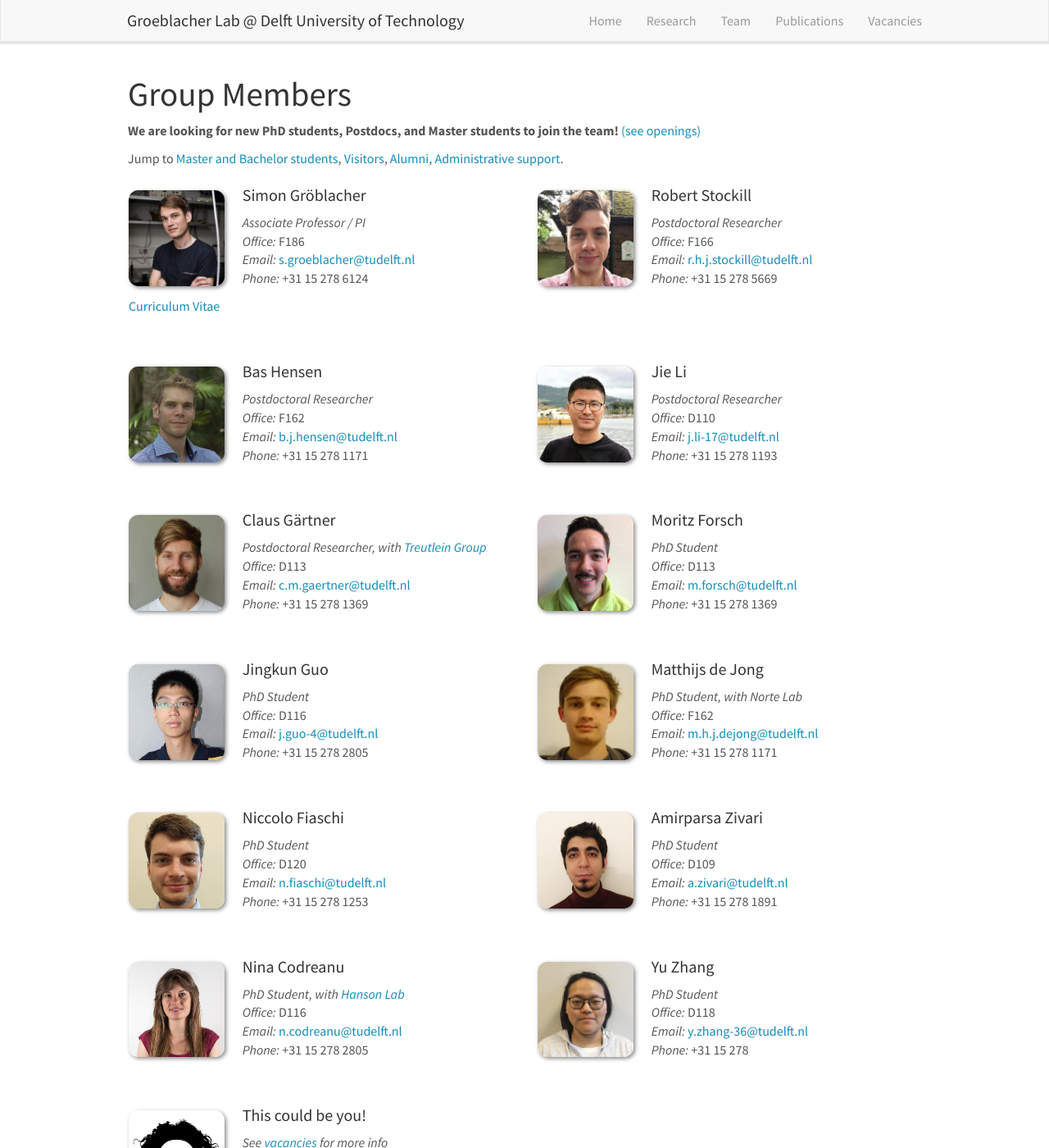
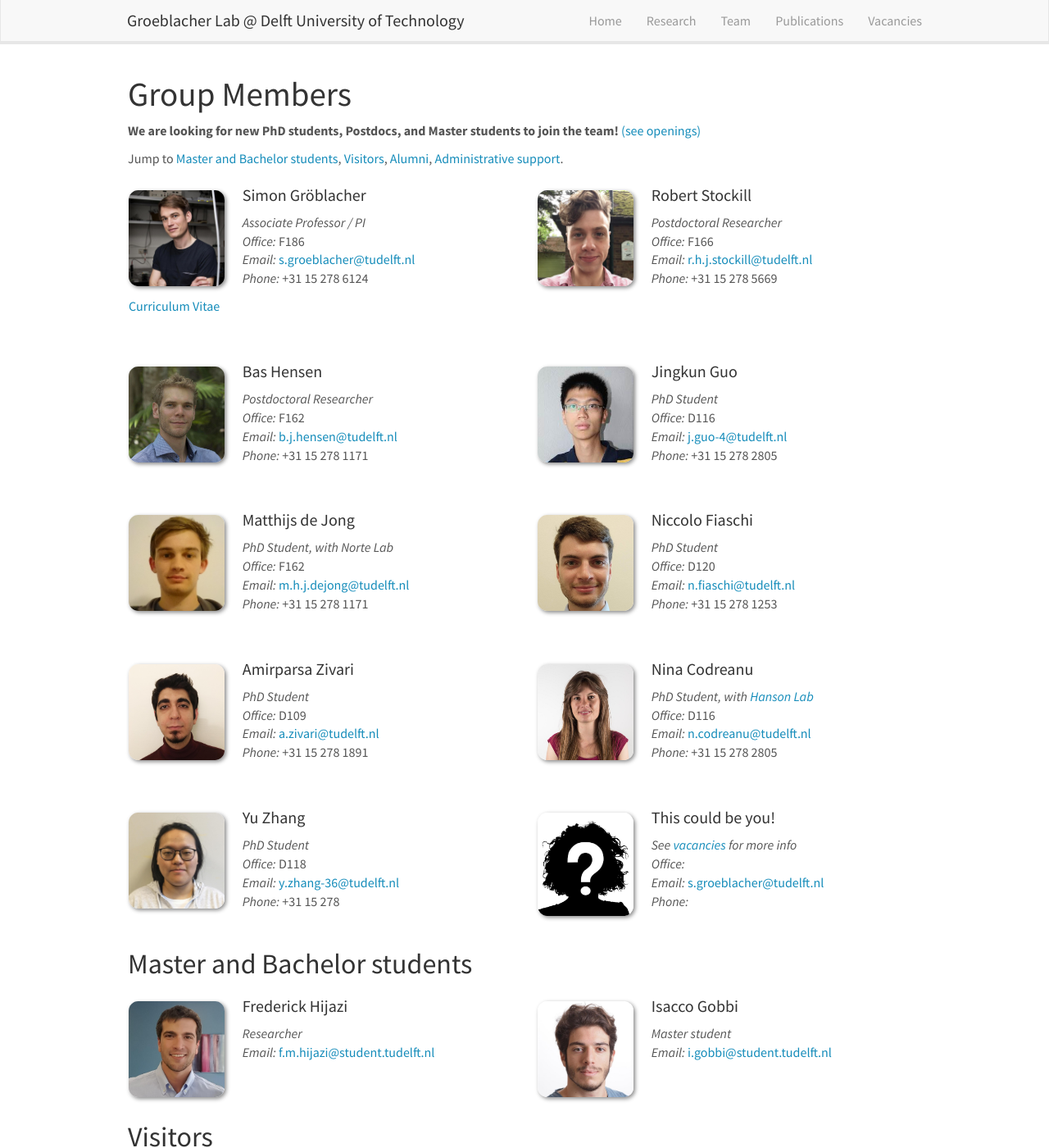
Before and after one commit to sgroeblacher/groeblacherlab, a Jekyll site: the page built from _pages/team.md, in a window 1280 px wide and 1400 px high. Shown: the whole window at 82% size. Built offline with Jekyll 4.4.1, drawn with Linux system fonts in a browser that asks for light colours; nearby versions of some CDN libraries; some of the changed text lies outside the part shown.

Commit message:
modified:   _data/alumni_phd.yml 	modified:   _data/alumni_postdoc.yml 	modified:   _data/publist.yml 	modified:   _data/team_members.yml

```diff
--- a/_data/alumni_postdoc.yml
+++ b/_data/alumni_postdoc.yml
@@ -1,3 +1,5 @@
+- name: Jie Li, now at <a href="http://www.zju.edu.cn/english/">Zhejiang University</a>
+
 - name: Stefanos Andreou
 
 - name: Richard Norte, now at <a href="https://www.tudelft.nl">TU Delft</a>
--- a/_data/team_members.yml
+++ b/_data/team_members.yml
@@ -22,31 +22,6 @@
   office: F162
   cell: +31 15 278 1171
   email: b.j.hensen@tudelft.nl
-  CV: 0
-  number_educ: 0
-
-- name: Jie Li
-  photo: Jie.jpg
-  info: Postdoctoral Researcher
-  office: D110
-  cell: +31 15 278 1193
-  email: j.li-17@tudelft.nl
-  CV: 0
-  number_educ: 0
-
-- name: Claus Gärtner
-  photo: Claus.jpg
-  info: Postdoctoral Researcher, with <a href="https://atom.physik.unibas.ch">Treutlein Group</a>
-  office: D113
-  cell: +31 15 278 1369
-  email: c.m.gaertner@tudelft.nl
-
-- name: Moritz Forsch
-  photo: Moritz.jpg
-  info: PhD Student
-  office: D113
-  cell: +31 15 278 1369
-  email: m.forsch@tudelft.nl
   CV: 0
   number_educ: 0
 
```
Also changed, not shown: _data/alumni_phd.yml (+6 -2 lines), _data/publist.yml (+14 -14 lines).
